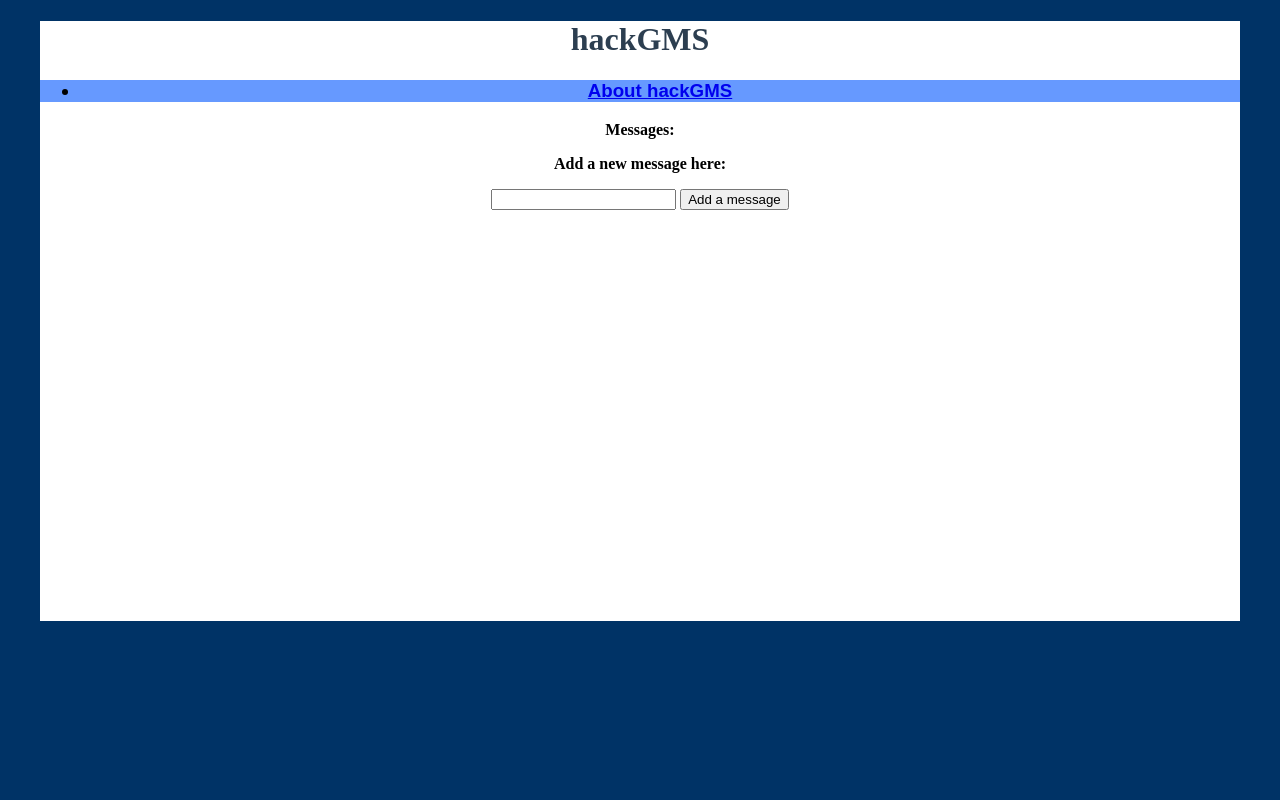
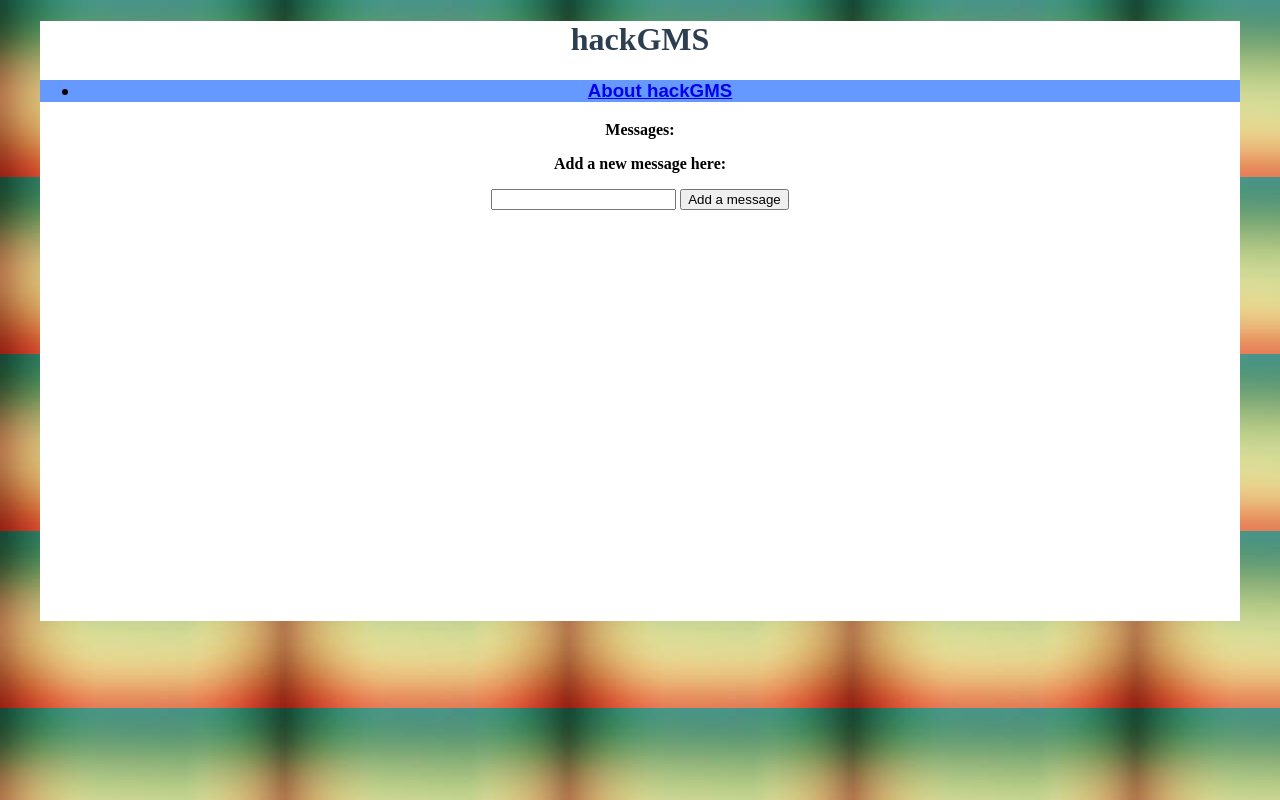
Before and after one commit to cproctor/hackGMS, a Flask app: page / in a window 1280 px wide. Run offline with Flask 2, Linux system fonts and the light colour scheme; some libraries are stand-ins or nearby versions.

Commit message:
background take 2

```diff
--- a/frontend/static/style/GS_style.css
+++ b/frontend/static/style/GS_style.css
@@ -1,7 +1,7 @@
 body {
     background-color: #003366;
     min-height: 300px;
-    background-image:'Background.jpg'
+    background-image:url('frontend/style/Background.jpg')
 }
 
 #box {
```
Also changed, not shown: frontend/static/style/Background.jpg (renamed from frontend/Background.jpg).
